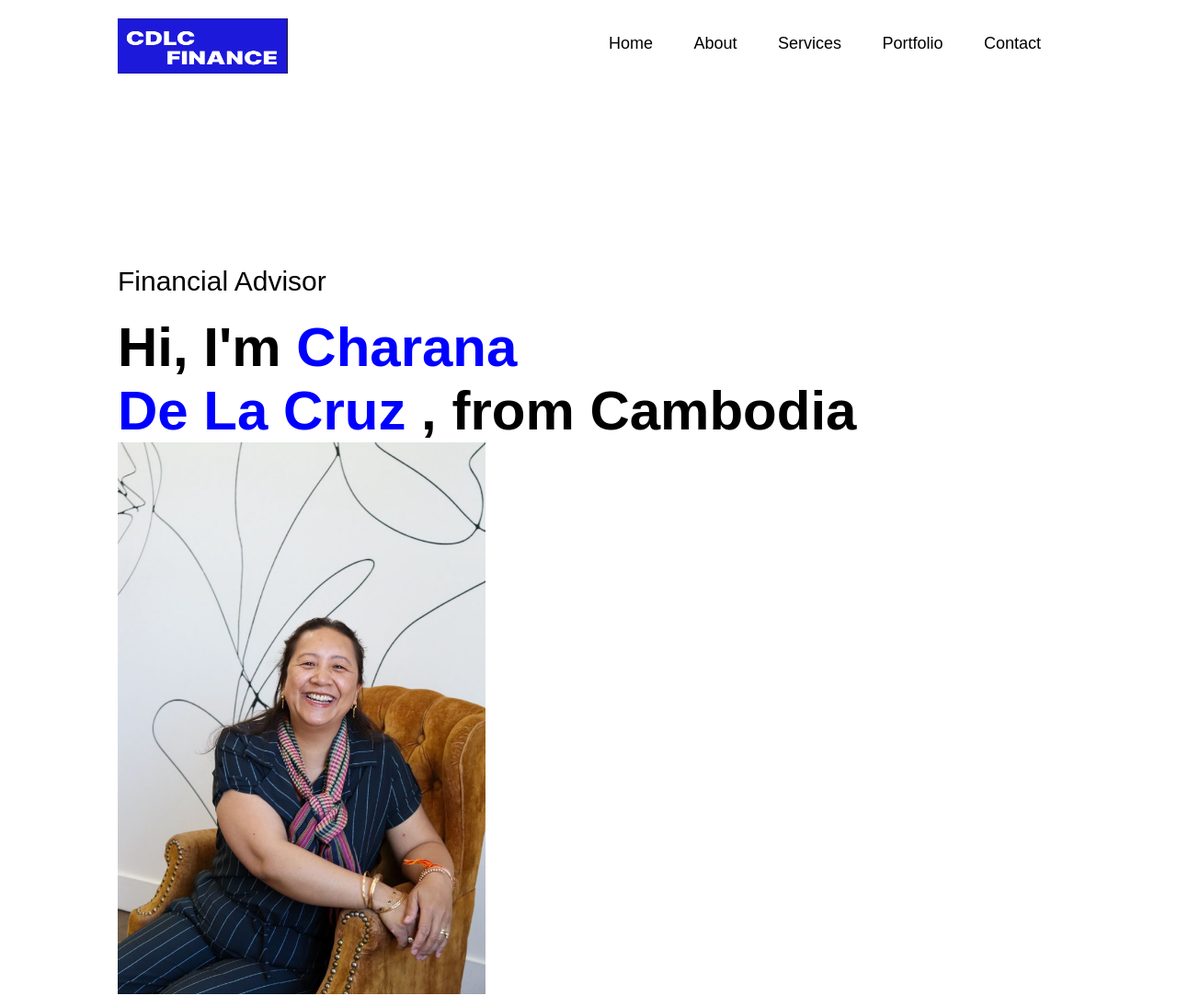
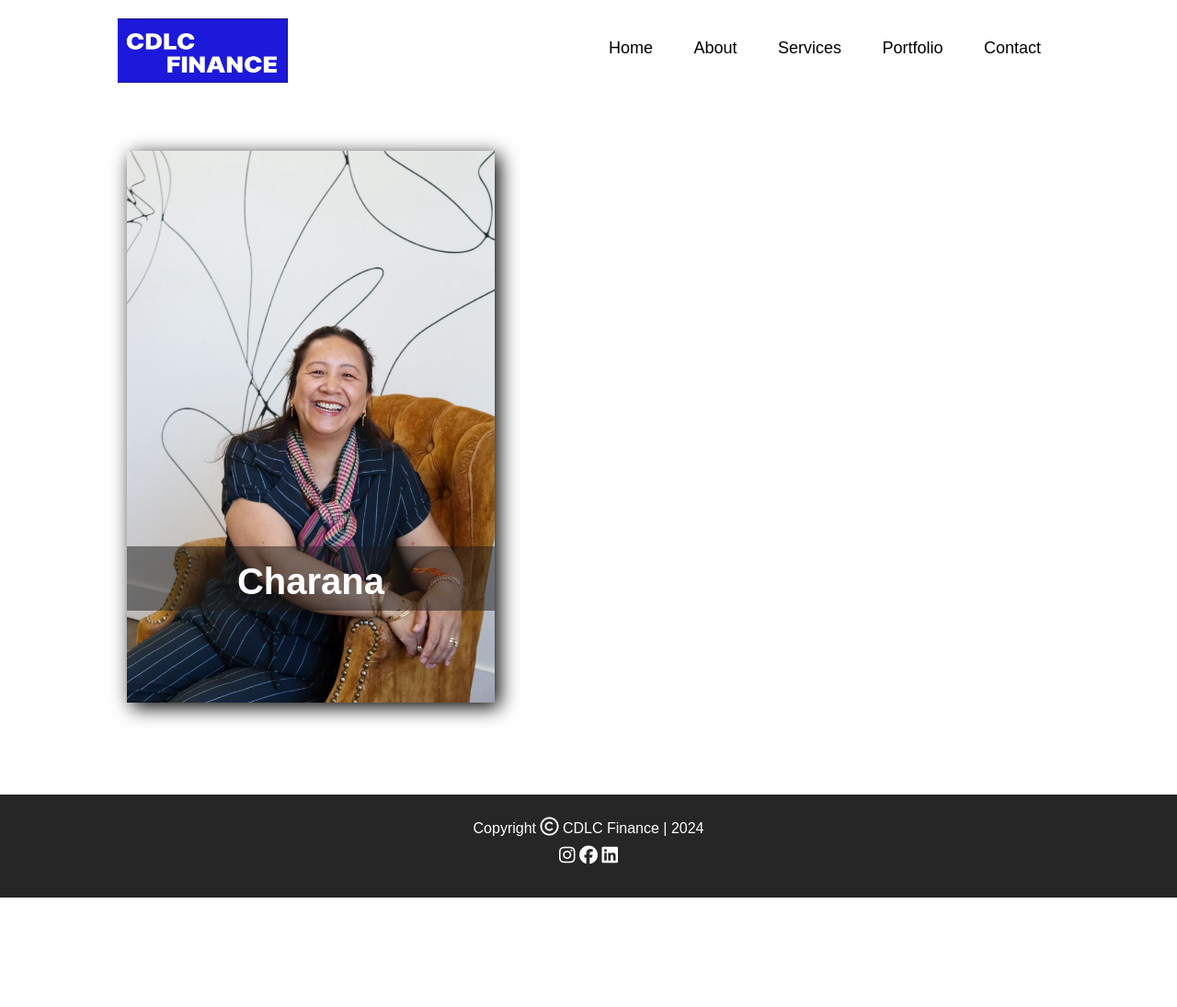
Before and after one commit to omaroaalj/client-project-money-team, a Django app: page / in a window 1280 px wide. Shown: the whole page at 92% size. After the commit the page ends 976 px from the top, so only its background shows below. Run offline with Django 5.2, Linux system fonts and the light colour scheme; some libraries are stand-ins or nearby versions.

Commit message:
updated landing page

```diff
--- a/financeWebApp/financeWebsite/static/financeWebsite/landing.css
+++ b/financeWebApp/financeWebsite/static/financeWebsite/landing.css
@@ -1,7 +1,7 @@
 *{
     margin: 0;
     padding: 0;
-    font-family: 'Poppins', sans-serif;
+    font-family:sans-serif;
     box-sizing: border-box;
 }
 
@@ -11,22 +11,14 @@ html {
 
 body {
     background: #fff;
-    color: black;
 
+    height: 100vh;
 }
 
-#header {
-    width: 100%;
-    height: 100vh;
-    /* background-image: url(Images/desk1.jpeg); */
-    background-size: cover;
-    background-position: center;
-}
+
 
 .container {
-
     padding: 10px 10%;
-
 }
 
 nav {
@@ -72,17 +64,92 @@ nav ul li a:hover::after {
 
 }
 
-.header-text {
-    margin-top: 20%;
-    font-size: 30px;
-
+.contain {
+    display: flex;
 }
 
-.header-text h1 {
+.photo {
+    height: 600px;
+    width: 400px;
+    border-radius: 3px;
+    transition: .5s;
+}
 
-    font-size: 60px;
+.card {
+    height: 600px;
+    margin: 70px 10px;
+    box-shadow: 5px 5px 20px black;
+    overflow: hidden;
+}
+
+.intro {
+    height: 70px;
+    width: 400px;
+    padding: 6px;
+    box-sizing: border-box;
+    position: absolute;
+    bottom: 136px;
+    background: rgb(27, 27, 27, .5);
+    color: white;
+    transition: .5s;
+}
+
+h1 {
+    margin: 10px;
+    font-size: 40px;
+    text-align: center;
+}
+
+.intro p{
+    font-size: 20px;
+    margin: 5px;
+    visibility: hidden;
+    opacity: 0;
+}
+
+span {
+    font-weight: bold;
+}
+
+.card:hover {
+    cursor: pointer;
+}
+
+.card:hover .intro {
+    height: 220px;
+    bottom: 135px;
+    background: rgb(27, 27, 27, .5)
+}
+
+.card:hover p {
+    opacity: 1;
+    visibility: visible;
+}
+
+.card:hover .photo {
+    transform: scale(1.1);
+}
+
+.copyright i {
+    font-size: 20px;
+    color: #fff;
+    text-align: center;
+    justify-content: center;
+}
+
+.copyright {
+    width: 100%;
+    text-align: center;
+    padding: 25px 0;
+    background: #262626;
+    font-weight: 300;
     margin-top: 20px;
+    color: white;
 }
-.header-text h1 span {
-    color: blue;
+
+.social-icons {
+    display: inline-block;
+    justify-content: space-between;
+    list-style: none;
+    margin: 10px;
 }
--- a/financeWebApp/financeWebsite/templates/financeWebsite/landingPage.html
+++ b/financeWebApp/financeWebsite/templates/financeWebsite/landingPage.html
@@ -17,7 +17,7 @@
     <div class="container">
     <nav>
         <div class="logo">
-            <img src = "{% static 'financeWebsite/images/logo1.png' %}" width = "185px" height = "60px" alt = "logo">
+            <img src = "{% static 'financeWebsite/images/logo1.png' %}" width = "185px" height = "70px" alt = "logo">
         </div>
         <ul id = "sidemenu">
             <li> <a href = "{% url 'financeWebsite:index' %}"> Home </a></li>
@@ -29,19 +29,27 @@
         </ul>
        <!--  <i class="fa-regular fa-bars" onclick = "openmenu()"></i> -->
     </nav>
-        <div class="header-text">
-            <p> Financial Advisor </p>
-            <h1> Hi, I'm <span> Charana </span> <br> <span> De La Cruz </span>, from Cambodia </h1>
+        <div class = "contain">
+            <div class = "card">
+                <div class = "photo">
+                    <img src = "{% static 'financeWebsite/images/IMG_3039.jpeg' %}" height = "600" width = "400" alt = "picture">
+                </div>
+            <div class = "intro">
+                <h1> Charana </h1>
+                <p> Hi my name is <span> Charana de La Cruz </span> and I am a financial advisor. My goal is to help individuals like yourself
+                become financially free and comfortable when it comes to making important monetary decisions.</p>
+            </div>
         </div>
-        <div class = "img">
-            <img src = "{% static 'financeWebsite/images/IMG_3039.jpeg' %}" width = "400px" height = "600px" alt = "picture">
         </div>
     </div>
 </div>
-
-
-
-
-
+            <div class="copyright">
+            <p> Copyright <i class="fa-regular fa-copyright"></i> CDLC Finance | 2024 </p>
+                <div class = "social-icons">
+                    <a href = "https://www.instagram.com/charanadelacruz/"> <i class="fa-brands fa-instagram"></i></a>
+                    <a href = ""> <i class="fa-brands fa-facebook"></i></a>
+                    <a href = ""> <i class="fa-brands fa-linkedin"></i></a>
+                </div>
+            </div>
 </body>
 </html>
```
